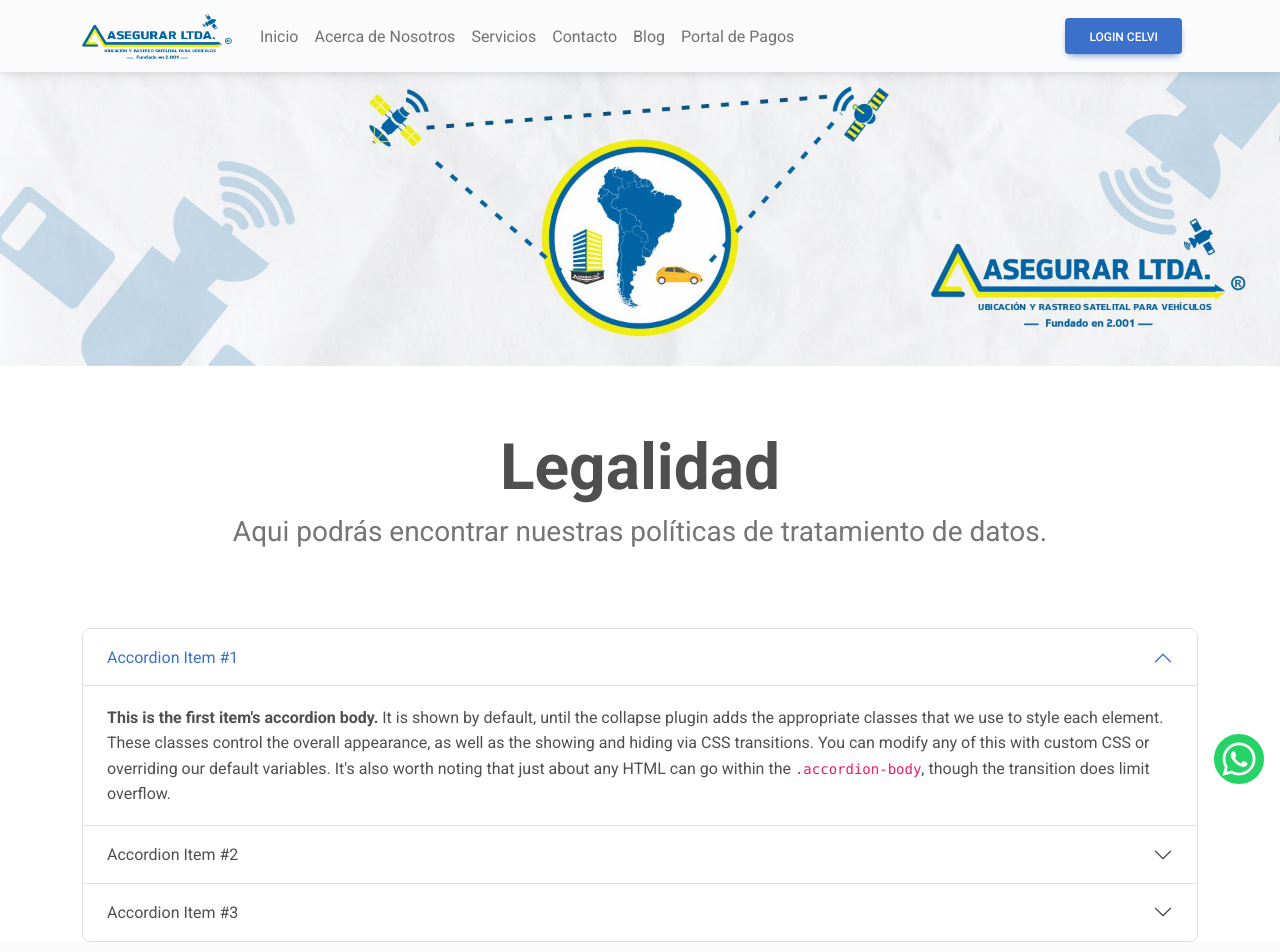
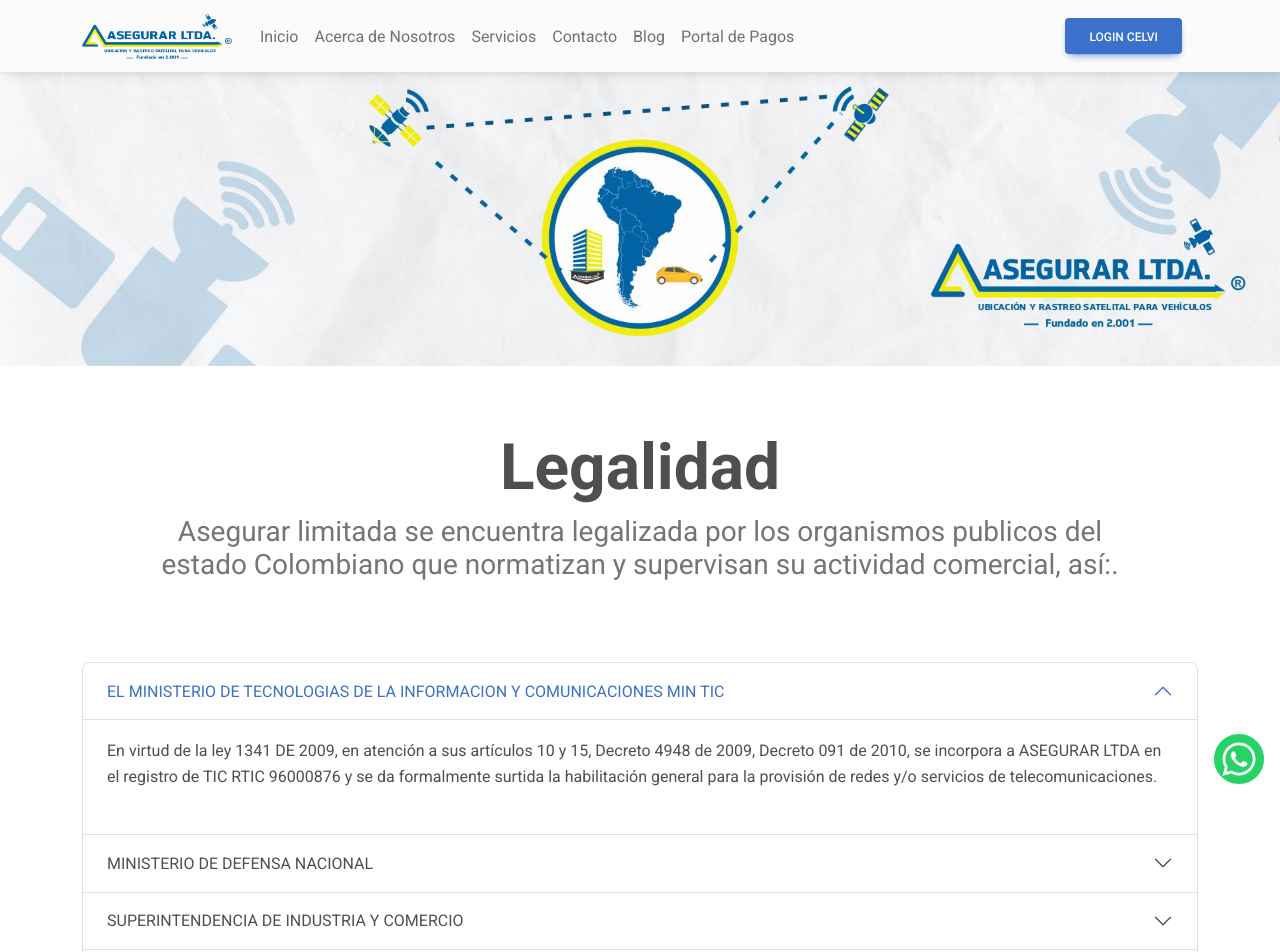
Before and after one commit to David951118/asegurar, a React (Create React App) app: page /legalidad in a window 1280 px wide. Shown: the top 952 px of the page. Built offline with nearby package versions, Linux system fonts and the light colour scheme.

Commit message:
Fix issues

```diff
--- a/src/App.css
+++ b/src/App.css
@@ -74,3 +74,7 @@
   background-repeat: repeat; /* o repeat-x o repeat-y según tus preferencias */
   background-attachment: fixed; /* Esto fija la imagen de fondo */
 }
+
+.custom-pointer{
+  cursor: pointer;
+}
--- a/src/Components/footer/index.jsx
+++ b/src/Components/footer/index.jsx
@@ -11,7 +11,11 @@
 export default function Footer() {
   const menuItems = [
     { name: "Inicio", path: "/", activeClassName: "text-blue" },
-    { name: "Quienes somos", path: "/acercadenosotros", activeClassName: "text-blue" },
+    {
+      name: "Quienes somos",
+      path: "/acercadenosotros",
+      activeClassName: "text-blue",
+    },
     { name: "Servicios", path: "/servicios", activeClassName: "text-blue" },
     { name: "Contacto", path: "/contacto", activeClassName: "text-blue" },
     { name: "Blog", path: "/blog", activeClassName: "text-blue" },
@@ -122,7 +126,6 @@
               >
                 <p className="text-reset">{menuItems[3].name}</p>
               </NavLink>
-
             </MDBCol>
 
             <MDBCol md="3" lg="2" xl="2" className="mx-auto mb-4">
@@ -170,7 +173,6 @@
               <p>
                 <MDBIcon icon="phone" className="me-3" /> +57 3155870498
               </p>
-
             </MDBCol>
           </MDBRow>
         </MDBContainer>
@@ -180,9 +182,10 @@
         className="text-center p-4 bg-dark text-white"
         style={{ backgroundColor: "rgba(0, 0, 0, 0.05)" }}
       >
-        © 2023 Copyright:
+        DERECHOS DE AUTOR © 2023 Copyright: Derechos de
+        autor y propiedad industrial e intelectual
         <a className="text-reset fw-bold" href="https://www.asegurar.com.co/">
-          Asegurar limitada
+           Asegurar limitada
         </a>
       </div>
     </MDBFooter>
--- a/src/Pages/Home/index.jsx
+++ b/src/Pages/Home/index.jsx
@@ -210,7 +210,7 @@
                     <hr />
                     <h5 className="card-title">{item.cargo}</h5>
                     <p
-                      className="card-text link"
+                      className="pointer link card-text hand custom-pointer"
                       onClick={() => handleEmailClick(item.email)}
                     >
                       {item.email}
@@ -237,7 +237,12 @@
                     <h4 className="card-title">{item.name}</h4>
                     <hr />
                     <h5 className="card-title">{item.cargo}</h5>
-                    <p className="card-text link">{item.email}</p>
+                    <p
+                      className="pointer link card-text hand custom-pointer"
+                      onClick={() => handleEmailClick(item.email)}
+                    >
+                      {item.email}
+                    </p>
                   </div>
                 </div>
               </div>
--- a/src/Pages/Legality/index.jsx
+++ b/src/Pages/Legality/index.jsx
@@ -8,11 +8,64 @@
   let info = {
     title: "Legalidad",
     titleDescription:
-      "Aqui podrás encontrar nuestras políticas de tratamiento de datos.",
+      "Asegurar limitada se encuentra legalizada por los organismos publicos del estado Colombiano que normatizan y supervisan su actividad comercial, así:.",
   };
   const imageHeaderStyle = {
     height: "auto",
   };
+
+  const legalidad = [
+    {
+      title:
+        "EL MINISTERIO DE TECNOLOGIAS DE LA INFORMACION Y COMUNICACIONES MIN TIC",
+      content:
+        "En virtud de la ley 1341 DE 2009, en atención a sus artículos 10 y 15, Decreto 4948 de 2009, Decreto 091 de 2010, se incorpora a ASEGURAR LTDA en el registro de TIC RTIC 96000876 y se da formalmente surtida la habilitación general para la provisión de redes y/o servicios de telecomunicaciones.",
+    },
+    {
+      title: "MINISTERIO DE DEFENSA NACIONAL",
+      subTitle: "POLICIA NACIONAL",
+      content:
+        "Mediante Resolución 02086, de 30 de mayo de 2014 y en atención a su artículo 3, por la cual se fijan las condiciones técnicas del equipo, instalación, identificación, funcionamiento y monitoreo del sistema de posicionamiento global (GPS), así como la autorización a la firma ASEGURAR LTDA   de proveedores de servicios de rastreo y localización de vehículos vía satélite.",
+    },
+    {
+      title: "SUPERINTENDENCIA DE INDUSTRIA Y COMERCIO",
+      content:
+        "En virtud de la resolución N° 33070, por la cual se concede el registro de la Marca ASEGURAR LTDA y se asigna el derecho concedido de inscripción en los libros de propiedad industrial.",
+    },
+    {
+      title: "SUPERVIGILANCIA",
+      subTitle: "EL SUPERINTENDENTE DE VIGILANCIA Y SEGURIDAD PRIVADA",
+      content:
+        "Mediante resolución N° 001720 de 09 de mayo de 2008, autoriza la licencia de funcionamiento a la empresa de vigilancia y seguridad privada denominada ASEGURAR LTDA.",
+    },
+    {
+      title: "MINISTERIO DE COMUNICACIONES",
+      subTitle: "VICEMINISTERIO DE COMUNICACIONES",
+      content:
+        "En virtud de la Resolución 000656 de 2002 por la cual se autoriza y otorga licencia a la firma ASEGURAR LTDA para la prestación del servicio de telecomunicaciones, en la modalidad de valor agregado y telemático y se autoriza al establecimiento de su respectiva red.",
+    },
+    {
+      title: "CAMARA DE COMERCIO DE PASTO",
+      content:
+        "Sociedad de Responsabilidad Limitada, con domicilio principal en la ciudad de San Juan de Pasto (Nariño), Sucursal internacional en Tulcan-Carchi-Ecuador. Matricula mercantil No. 75404 de noviembre de 2001, con una experiencia comprobada de 22 años en el área de las telecomunicaciones.",
+    },
+    {
+      title: "MINISTERIO DE DEFENSA NACIONAL",
+      subTitle: "POLICIA NACIONAL",
+      content:
+        "En virtud del DECRETO No 723 del 10 de abril de 2014, por el cual se establecen medidas para regular, registrar y controlar la importación y movilización de maquinaria amarilla y se autoriza ASEGURAR LTDA como proveedor del servicio ",
+    },
+    {
+      title: "SUPERINTENDENCIA DE INDUSTRIA Y COMERCIO",
+      content:
+        "En concordancia a la Ley 1480 de 2011 Capitulo V y VII –Estatuto del Consumidor donde se hace acápite al Comercio Electrónico, ASEGURAR LTDA protege y garantiza la realización de actos, negocios u operaciones mercantiles concertados a través del intercambio de mensajes de datos telemáticamente cursados entre proveedores y los consumidores para la comercialización de productos y servicios",
+    },
+    {
+      title: "POLITICA DE TRATAMIENTO DE DATOS PERSONALES",
+      content:
+        "ASEGURAR LTDA a la luz  del  artículo 15 de la Carta Magna, Ley 1581 de 17 de Oct de 2017, DECRETO Único 1074 de 2015, consciente de la responsabilidad que les asiste en materia de Tratamiento de Datos Personales de los titulares, garantiza el derecho constitucional que tienen todas las personas a conocer, actualizar, rectificar, suprimir y revocar la autorización respecto a las informaciones que hayan recogido sobre ellas en las bases de datos que la Empresa , ha recopilado para las finalidades previstas en la Ley y en las autorizaciones respectivas, las cuales han sido tratadas conforme a lo establecido por el régimen nacional de protección de datos personales.",
+    },
+  ];
 
   return (
     <div>
@@ -36,39 +89,16 @@
           </div>
           <div className="container">
             <MDBAccordion initialActive={1}>
-              <MDBAccordionItem collapseId={1} headerTitle="Accordion Item #1">
-                <strong>This is the first item's accordion body.</strong> It is
-                shown by default, until the collapse plugin adds the appropriate
-                classes that we use to style each element. These classes control
-                the overall appearance, as well as the showing and hiding via
-                CSS transitions. You can modify any of this with custom CSS or
-                overriding our default variables. It's also worth noting that
-                just about any HTML can go within the{" "}
-                <code>.accordion-body</code>, though the transition does limit
-                overflow.
-              </MDBAccordionItem>
-              <MDBAccordionItem collapseId={2} headerTitle="Accordion Item #2">
-                <strong>This is the second item's accordion body.</strong> It is
-                hidden by default, until the collapse plugin adds the
-                appropriate classes that we use to style each element. These
-                classes control the overall appearance, as well as the showing
-                and hiding via CSS transitions. You can modify any of this with
-                custom CSS or overriding our default variables. It's also worth
-                noting that just about any HTML can go within the{" "}
-                <code>.accordion-body</code>, though the transition does limit
-                overflow.
-              </MDBAccordionItem>
-              <MDBAccordionItem collapseId={3} headerTitle="Accordion Item #3">
-                <strong>This is the third item's accordion body.</strong> It is
-                hidden by default, until the collapse plugin adds the
-                appropriate classes that we use to style each element. These
-                classes control the overall appearance, as well as the showing
-                and hiding via CSS transitions. You can modify any of this with
-                custom CSS or overriding our default variables. It's also worth
-                noting that just about any HTML can go within the{" "}
-                <code>.accordion-body</code>, though the transition does limit
-                overflow.
-              </MDBAccordionItem>
+              {legalidad.map((item, index) => (
+                <MDBAccordionItem
+                  collapseId={index + 1}
+                  headerTitle={item.title}
+                  key={index}
+                >
+                  {item.subTitle ? <h5>{item.subTitle}</h5> : <></>}
+                  {item.content}
+                </MDBAccordionItem>
+              ))}
             </MDBAccordion>
           </div>
         </div>
--- a/src/Pages/Services/index.jsx
+++ b/src/Pages/Services/index.jsx
@@ -22,7 +22,7 @@
   ]);
 
   let info = {
-    title: "Nuestros Servicios",
+    title: "Portafolio de Servicios",
     titleDescription: "",
   };
 
@@ -115,7 +115,6 @@
                 {info.titleDescription}
               </h3>
               <div className="d-flex gap-3 justify-content-center lead fw-normal">
-                <p>Servicios prestados por Asegurar LTDA</p>
               </div>
             </div>
           </div>
```
